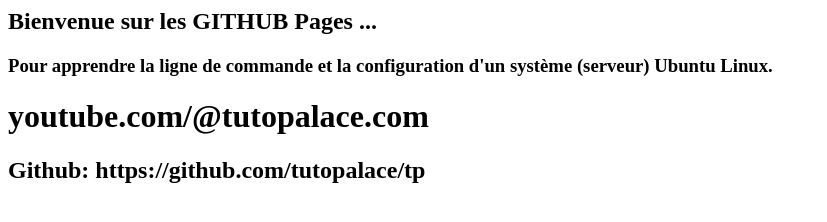
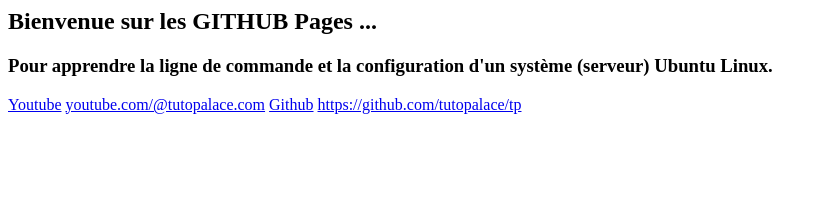
Before and after one commit to tutopalace/tp, a plain HTML site: page index.html in a window 1280 px wide. Shown: the whole page, without its empty margins (0-827 px from the left). Drawn offline with Linux system fonts and the light colour scheme.

Commit message:
Update index.html

```diff
--- a/index.html
+++ b/index.html
@@ -5,8 +5,11 @@
     <h2>Bienvenue sur les GITHUB Pages ...</h2>
     <h3>Pour apprendre la ligne de commande et la configuration d'un système (serveur) Ubuntu Linux.</h3>
 
-    <h1>youtube.com/@tutopalace.com</h1>
-    <h2>Github: https://github.com/tutopalace/tp</h2>
+    <a href="youtube.com/@tutopalace">Youtube</a>
+      <a href="youtube.com/@tutopalace"> youtube.com/@tutopalace.com</a>
+
+    <a href="https://github.com/tutopalace/tp">Github</a>
+      <a href="https://github.com/tutopalace/tp">https://github.com/tutopalace/tp</a>
 
   <body>
 </html>
```
